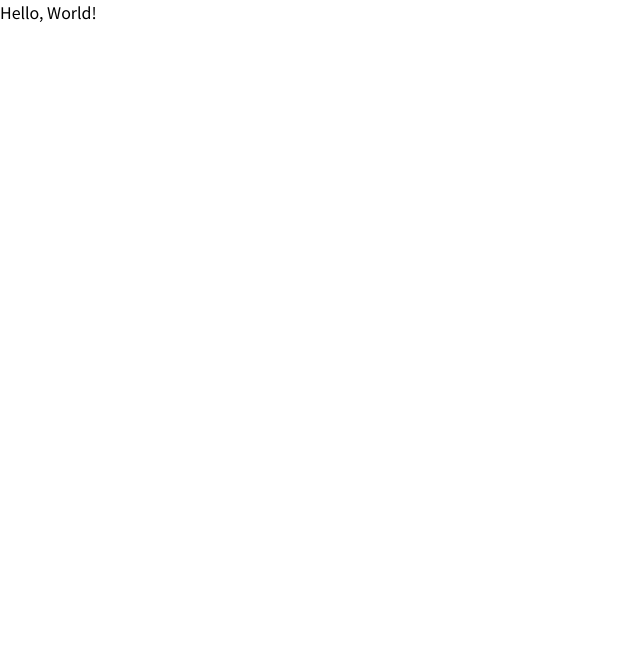
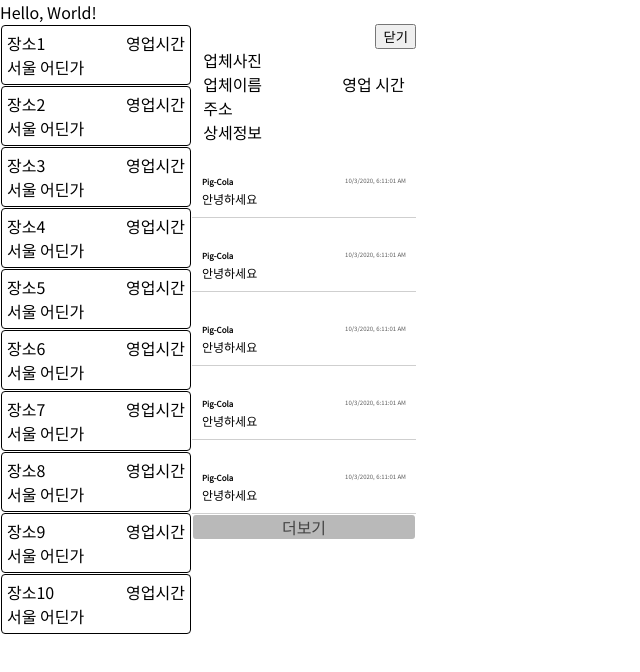
Before and after one commit to codestates/Mohaji-client, a React (Create React App) app in the folder mohaji/: page /spot-list/info in a window 1280 px wide. Shown: the top 672 px of the page, without its empty margins (0-640 px from the left). Built offline with nearby package versions, Linux system fonts and the light colour scheme.

Commit message:
temp commit
merge를 위한 임시 commit

```diff
--- a/mohaji/src/component/CommentItem.css
+++ b/mohaji/src/component/CommentItem.css
@@ -7,17 +7,19 @@
 }
 .nickname {
     float: left;
-    font-size: 0.75em;
+    font-size: 0.5em;
     font-weight: 700;
 }
 
 .create_at {
     float: none;
     text-align: right;
-    font-size: 0.3em;
+    font-size: 0.2em;
     color: #5c5c5c
 }
 
 .msg {
+    margin-top: 2px;
     float: none;
+    font-size: 0.75em;
 }
--- /dev/null
+++ b/mohaji/src/component/SideBar.css
@@ -0,0 +1,9 @@
+#side-bar {
+    float: left;
+    width: 15%;
+}
+
+#side-extend {
+    float: left;
+    width: 17.5%;
+}
--- a/mohaji/src/component/SideBar.js
+++ b/mohaji/src/component/SideBar.js
@@ -0,0 +1,30 @@
+import React from 'react';
+import {Switch, Route} from 'react-router-dom';
+import './SideBar.css';
+import SpotInfo from './SpotInfo';
+import SpotList from './SpotList';
+
+class SideBar extends React.Component {
+  constructor(props) {
+    super(props);
+  }
+
+  render() {
+    return (
+      <div>
+        <div id='side-bar'>
+          <Switch>
+            <Route path='/spot-list' component={SpotList} />
+          </Switch>
+        </div>
+        <div id='side-extend'>
+          <Switch>
+            <Route path='/spot-list/info' component={SpotInfo}/>
+          </Switch>
+        </div>
+      </div>
+    );
+  }
+}
+
+export default SideBar;
--- a/mohaji/src/component/SpotInfo.js
+++ b/mohaji/src/component/SpotInfo.js
@@ -1,12 +1,14 @@
 import React from 'react';
 import './SpotInfo.css';
 import { connect } from 'react-redux';
-import { setCommentList } from '../actions';
+import { setCommentList, setCurrSpot } from '../actions';
 import CommentList from './CommentList';
+import { Link, Redirect } from 'react-router-dom';
 
 class SpotInfo extends React.Component {
   constructor(props) {
     super(props);
+    this.handleExitClick = this.handleExitClick.bind(this);
   }
 
   componentDidMount() { // 해당 구문은 comment를 불러오는 API를 호출 하여야 함.
@@ -17,16 +19,27 @@ class SpotInfo extends React.Component {
     }))));
   }
 
+  handleExitClick() {
+    this.props.dispatch(setCurrSpot(null));
+  }
+
   render() {
     let {spotName, spotAdress} = this.props.currSpot || {}
     return (
       <div>
+        <Link to='/spot-list'>
+          <button
+            style={{ float: 'right' }}
+            onClick={this.handleExitClick}
+          >
+            닫기
+          </button>
+        </Link>
+        <br />
         <div className='spot-info'>
           <div>업체사진</div>
-          <div className='spot-info-1'>
-            <div className='spot-name'>{spotName || '업체이름'}</div>
-            <div className='spot-time'>영업 시간</div>
-          </div>
+          <div className='spot-name'>{spotName || '업체이름'}</div>
+          <div className='spot-time'>영업 시간</div>
           <div>{spotAdress || '주소'}</div>
           <div>상세정보</div>
         </div>
--- a/mohaji/src/component/SpotItem.css
+++ b/mohaji/src/component/SpotItem.css
@@ -1,9 +1,11 @@
 .spot-item {
+    border: solid 1px #000000;
     border-radius: 4px;
     margin: 1px;
     padding: 5px;
     cursor: pointer;
 }
+
 .spot-item:hover {
     border: solid 1px #ff0000;
 }
@@ -15,3 +17,8 @@
 .spot-time {
     text-align: right;
 }
+
+a {
+    text-decoration: none;
+    color: #000000;
+}
--- a/mohaji/src/component/SpotItem.js
+++ b/mohaji/src/component/SpotItem.js
@@ -1,5 +1,6 @@
 import React from 'react';
 import { connect } from 'react-redux';
+import { Link, Redirect } from 'react-router-dom';
 import { setCurrSpot } from '../actions';
 import './SpotItem.css';
 
@@ -10,8 +11,9 @@ class SpotItem extends React.Component{
 
   render() {
     let style = this.props.currSpot === this.props.spot ?
-    {border: 'solid 1px #00ff00'} : {border: 'solid 1px #000000'}
+    {border: 'solid 1px #00ff00'} : undefined
     return (
+      <Link to='/spot-list/info'>
       <div
         className='spot-item'
         onClick={this.props.onItemClick}
@@ -23,6 +25,7 @@ class SpotItem extends React.Component{
         </div>
         <div>{this.props.spot.spotAdress}</div>
       </div>
+      </Link>
     );
   }
 }
--- a/mohaji/src/index.js
+++ b/mohaji/src/index.js
@@ -13,6 +13,7 @@ import {BrowserRouter} from 'react-router-dom'
 import './index.css';
 import App from './component/App';
 import reducers from "./reducers";
+import SideBar from './component/SideBar';
 
 
 const composeEnhancers = compose;
@@ -23,6 +24,7 @@ ReactDOM.render(
   <Provider store={store}>
     <BrowserRouter>
       <App />
+      <SideBar />
     </BrowserRouter>
   </Provider>,
   document.getElementById('root')
```
